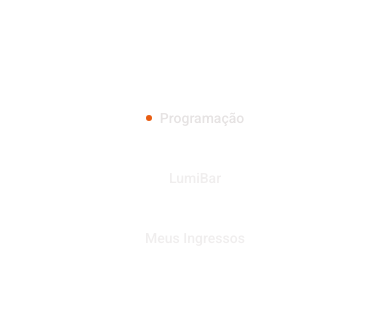
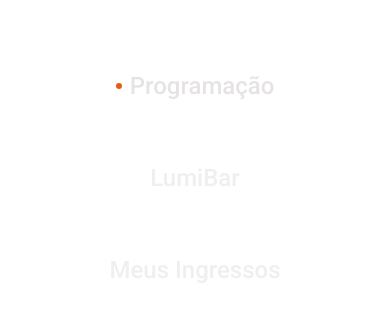
Before and after one commit to MaduDev003/LumiCine, a Next.js app: page / in a window 390 px wide. Both pictures are taken after a click on the icon 44 px from the left and 31 px from the top of the page. Shown: the part 244-566 px from the top of the page. Built offline with nearby package versions, Linux system fonts and the light colour scheme.

Commit message:
feat: reponsive header

```diff
--- a/src/components/layout/Header.tsx
+++ b/src/components/layout/Header.tsx
@@ -51,13 +51,13 @@
         <img
           src={logo.src}
           alt="LumiCine Logo"
-          className="h-25 md:h-36 object-contain"
+          className="h-30 md:h-36 object-contain"
         />
       </div>
       <div className="hidden md:flex">
         <MenuListElements className="flex-row" />
       </div>
-      {/* SEARCH (iPad + desktop) */}
+
       <div className="hidden md:flex flex-1 justify-end min-w-0">
         <div
           className={`flex items-center h-10 rounded-xl bg-white/5 border border-white/10 overflow-hidden transition-all duration-300
--- a/src/features/home/components/MenuListElements.tsx
+++ b/src/features/home/components/MenuListElements.tsx
@@ -23,7 +23,7 @@
 
   return (
     <nav
-      className={`flex text-sm font-medium md:gap-5 lg:gap-10 ${className}`}
+      className={`flex text-2xl md:text-sm font-medium gap-15 md:gap-5 lg:gap-10 ${className}`}
     >
       <Link href="/" className={linkClasses("/")}>
       {isActive("/") && (
```
